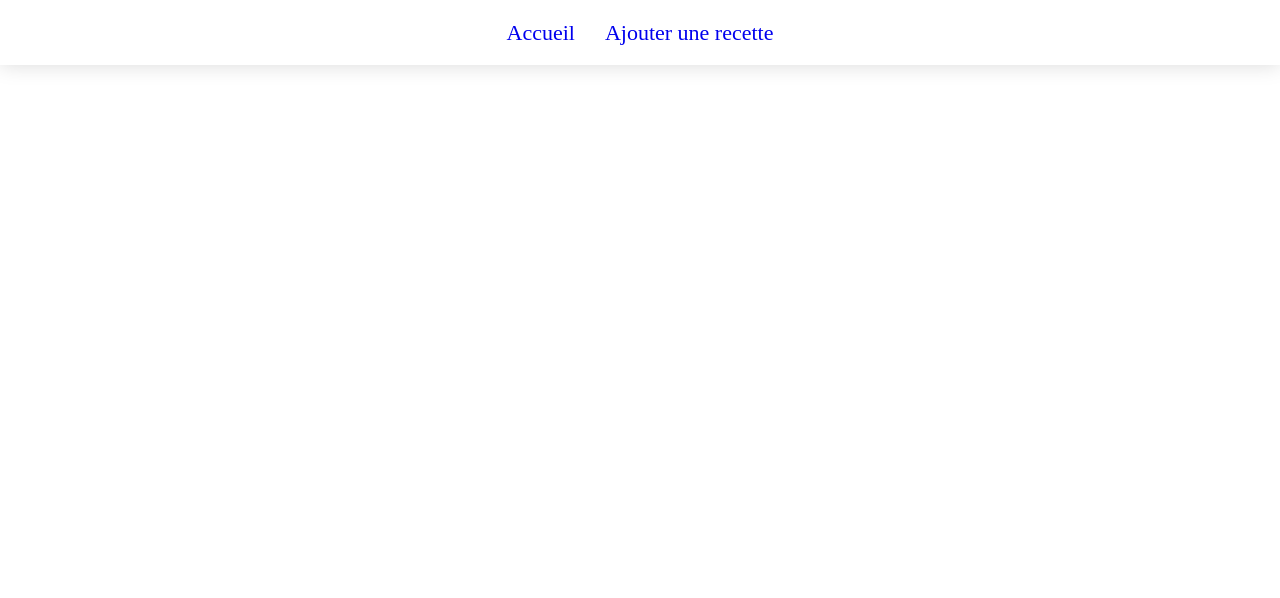
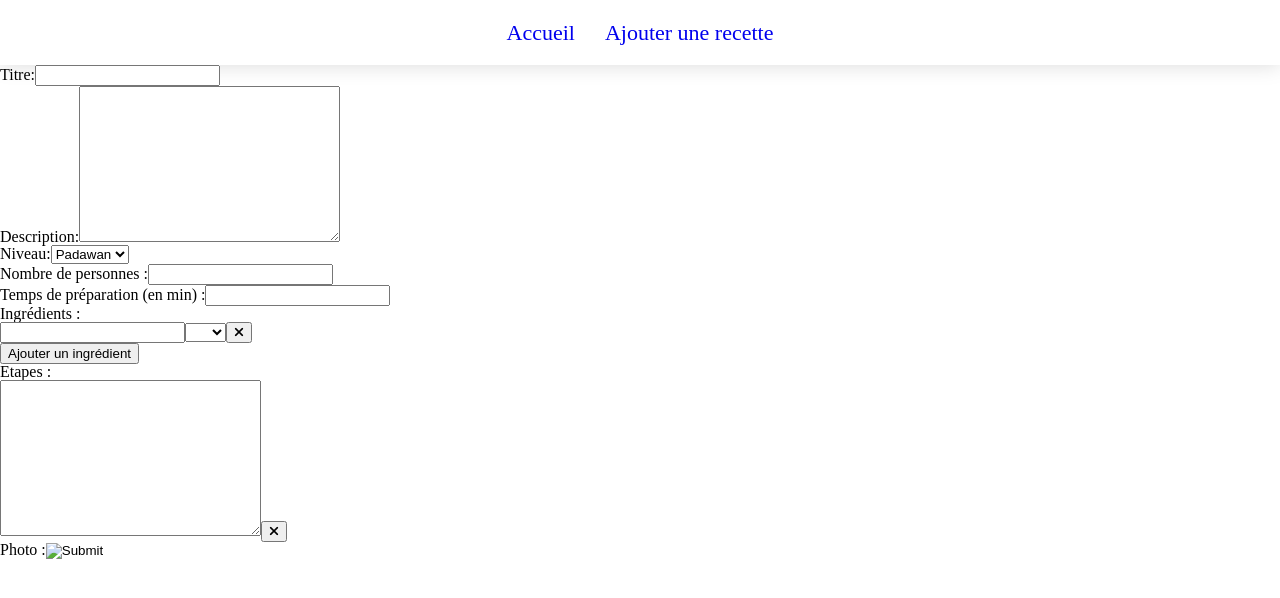
Before and after one commit to jblndn/Cantina, a Vue app: page /#/add in a window 1280 px wide. Shown: the top 598 px of the page. Built offline with nearby package versions, Linux system fonts and the light colour scheme.

Commit message:
ajout html form + récupération donnée par url

```diff
--- a/src/App.vue
+++ b/src/App.vue
@@ -15,3 +15,9 @@ export default {
   }
 }
 </script>
+
+<style>
+  .centered{
+    margin: 0 auto;
+  }
+</style>
--- a/src/components/card.vue
+++ b/src/components/card.vue
@@ -59,7 +59,7 @@ export default {
 }
 </script>
 
-<style>
+<style scoped>
     .card{
         width: 300px;
         margin-left: 20px;
--- a/src/components/form.vue
+++ b/src/components/form.vue
@@ -1,11 +1,92 @@
 <template>
     <form action="">
-
+        <div class="form-container">
+            <label for="titre">Titre:</label>
+            <input type="text" id="titre">
+        </div>
+        <div class="form-container">
+            <label for="description">Description:</label>
+            <textarea name="description" id="description" cols="30" rows="10"></textarea>
+        </div>
+        <div class="form-container">
+            <label for="niveau">Niveau:</label>
+            <select name="niveau" id="niveau">
+                <option value="padawan">Padawan</option>
+                <option value="jedi">Jedi</option>
+                <option value="maitre">Maître</option>
+            </select>
+        </div>
+        <div class="form-container">
+            <label for="personnes">Nombre de personnes :</label>
+            <input type="number" name="personnes" id="personnes" step="1">
+        </div>
+        <div class="form-container">
+            <label for="time">Temps de préparation (en min) :</label>
+            <input type="number" name="time" id="time" step="5">
+        </div>
+        <div class="form-container">
+            <label for="ingredients">Ingrédients :</label>
+            <ul>
+                <li class="one-ingredient">
+                    <input type="number">
+                    <select name="mesure" id="mesure">
+                        <option value="empty"> </option>
+                        <option value="l">l</option>
+                        <option value="dl">dl</option>
+                        <option value="cl">cl</option>
+                        <option value="ml">ml</option>
+                        <option value="g">g</option>
+                        <option value="dg">dg</option>
+                        <option value="cg">cg</option>
+                        <option value="mg">mg</option>
+                    </select>
+                    <button>
+                        <i class="fas fa-times"></i>
+                    </button>
+                </li>
+            </ul>
+            <button>
+                Ajouter un ingrédient
+            </button>
+        </div>
+        <div class="form-container">
+            <label for="etapes">Etapes :</label>
+            <ul>
+                <li class="one-step">
+                    <textarea name="etape" id="etape" cols="30" rows="10"></textarea>
+                    <button>
+                        <i class="fas fa-times"></i>
+                    </button>
+                </li>
+            </ul>
+        </div>
+        <div class="form-container">
+            <label for="photo">Photo :</label>
+            <input type="image">
+        </div>
     </form>
 </template>
 
 <script>
 export default {
-    name: 'form',
+    name: 'Form',
+    props: {
+        recipe: {
+            type: Object,
+            default: function(){
+                return {
+                    id: null,
+                    titre: '',
+                    description: '',
+                    niveau: '',
+                    personnes: '',
+                    tempsPreparation: '',
+                    ingredients: Object,
+                    etapes: Object,
+                    photo: '',
+                }
+            }
+        }
+    }
 }
 </script>
--- a/src/pages/add.vue
+++ b/src/pages/add.vue
@@ -1,16 +1,16 @@
 <template>
     <div class="container-add centered">
-        <form/>
+        <Form/>
     </div>
 </template>
 
 <script>
-import form from "../components/form.vue"
+import Form from "../components/form.vue"
 
 export default {
     name: 'add',
     components: {
-        form
+        Form
     }
 }
 </script>
--- a/src/pages/edit.vue
+++ b/src/pages/edit.vue
@@ -5,6 +5,8 @@
 </template>
 
 <script>
+import Service from '../services/Service.js'
+
 export default {
     name: 'edit',
     data: function(){
@@ -12,5 +14,12 @@ export default {
             recipe: null
         }
     },
+    created: function(){
+        Service
+        .fetchOne(this.$route.params.id)
+        .then(recipe => {
+            this.recipe = recipe
+        })
+    }
 }
 </script>
--- a/src/pages/recipe.vue
+++ b/src/pages/recipe.vue
@@ -8,6 +8,17 @@
 
 export default {
     name: 'recipe',
-
+    data: function(){
+        return {
+            recipe: null
+        }
+    },
+    created: function(){
+        Service
+        .fetchOne(this.$route.params.id)
+        .then(recipe => {
+            this.recipe = recipe
+        })
+    }
 }
 </script>
--- a/src/services/Service.js
+++ b/src/services/Service.js
@@ -16,26 +16,27 @@ export default {
             .catch(errorHandler)
     },
 
+    fetchOne: function (id) {
+        return axios.get(`${API_ENDPOINT}/recipe/${id}`)
+            .then(res => res.data)
+            .catch(errorHandler)
+    },
+
     // addUser: function (userObj) {
-    //     return axios.post(`${API_ENDPOINT}/recette`, userObj)
+    //     return axios.post(`${API_ENDPOINT}/recipes`, userObj)
     //         .then(res => res.data)
     //         .catch(errorHandler)
     // },
 
     // removeUser: function (userObj) {
-    //     return axios.delete(`${API_ENDPOINT}/recette/${userObj.id}`)
+    //     return axios.delete(`${API_ENDPOINT}/recipes/${userObj.id}`)
     //         .then(res => res.data)
     //         .catch(errorHandler)
     // },
 
-    // fetchOne: function (id) {
-    //     return axios.get(`${API_ENDPOINT}/recette/${id}`)
-    //         .then(res => res.data)
-    //         .catch(errorHandler)
-    // },
 
     // updateUser: function (userObj) {
-    //     return axios.put(`${API_ENDPOINT}/recette/${userObj.id}`, userObj)
+    //     return axios.put(`${API_ENDPOINT}/recipes/${userObj.id}`, userObj)
     //         .then(res => res.data)
     //         .catch(errorHandler)
     // }
```
